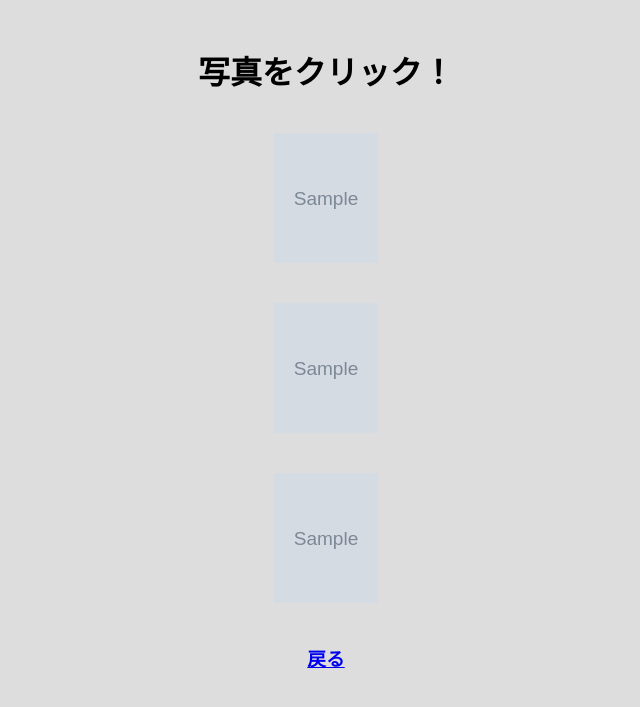
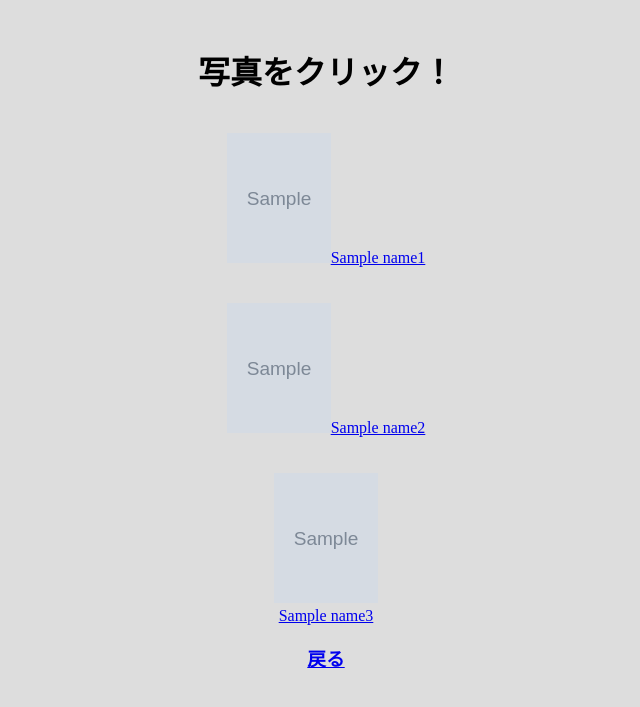
Before and after one commit to Shintaro-Indo/PSI-Lab, a Flask app: template templates/result.html in a window 1280 px wide. Shown: the top 707 px of the page, without its empty margins (314-954 px from the left). Run offline with Flask 2, Linux system fonts and the light colour scheme; the template is opened without the code that fills it: most values are stand-ins (such as "Sample title", 1, 10 or a date in 2020); grey boxes marked "Sample" are stand-in pictures; parts of the project's set-up code (start-up, migrations or seed data) failed here and were passed over.

Commit message:
名前表示

```diff
--- a/main.py
+++ b/main.py
@@ -251,7 +251,10 @@ def recomend():
             url3 = "http://www.si.t.u-tokyo.ac.jp/psi/thesis/thesis16/" + url_list[recomend_index3],
             img_url1 = "http://www.si.t.u-tokyo.ac.jp/psi/teachers/"+ img_list[recomend_index1],
             img_url2 = "http://www.si.t.u-tokyo.ac.jp/psi/teachers/"+ img_list[recomend_index2],
-            img_url3 = "http://www.si.t.u-tokyo.ac.jp/psi/teachers/"+ img_list[recomend_index3]
+            img_url3 = "http://www.si.t.u-tokyo.ac.jp/psi/teachers/"+ img_list[recomend_index3],
+            name1 = name_list[recomend_index1],
+            name2 = name_list[recomend_index2],
+            name3 = name_list[recomend_index3]
         )
 
 # アプリ起動
--- a/templates/result.html
+++ b/templates/result.html
@@ -11,9 +11,9 @@
     <!-- <p>  {{ message[0] }} {{ message[1] }} {{ message[2] }} {{ message[3] }} {{  message[4] }}に興味があるあなたにおすすめの専攻を紹介します </p> -->
     <h1> 写真をクリック！</h1>
     <br>
-    <a href = "{{url1}}" ><div class = "center"><img src = "{{img_url1}}"  width="104" height="130"></div></a><br><br>
-    <a href = "{{url2}}" ><div class = "center"><img src = "{{img_url2}}"  width="104" height="130"></div></a><br><br>
-    <a href = "{{url3}}" ><div class = "center"><img src = "{{img_url3}}"  width="104" height="130"></div></a><br>
+    <a href = "{{url1}}" ><div class = "center"><img src = "{{img_url1}}"  width="104" height="130">{{name1}}</div></a><br><br>
+    <a href = "{{url2}}" ><div class = "center"><img src = "{{img_url2}}"  width="104" height="130">{{name2}}</div></a><br><br>
+    <a href = "{{url3}}" ><div class = "center"><img src = "{{img_url3}}"  width="104" height="130"></div>{{name3}}</a><br>
     <h3><a href="{{ url_for('index') }}">戻る</a></h3>
     <br> <!--このindexは関数名!-->
 
```
